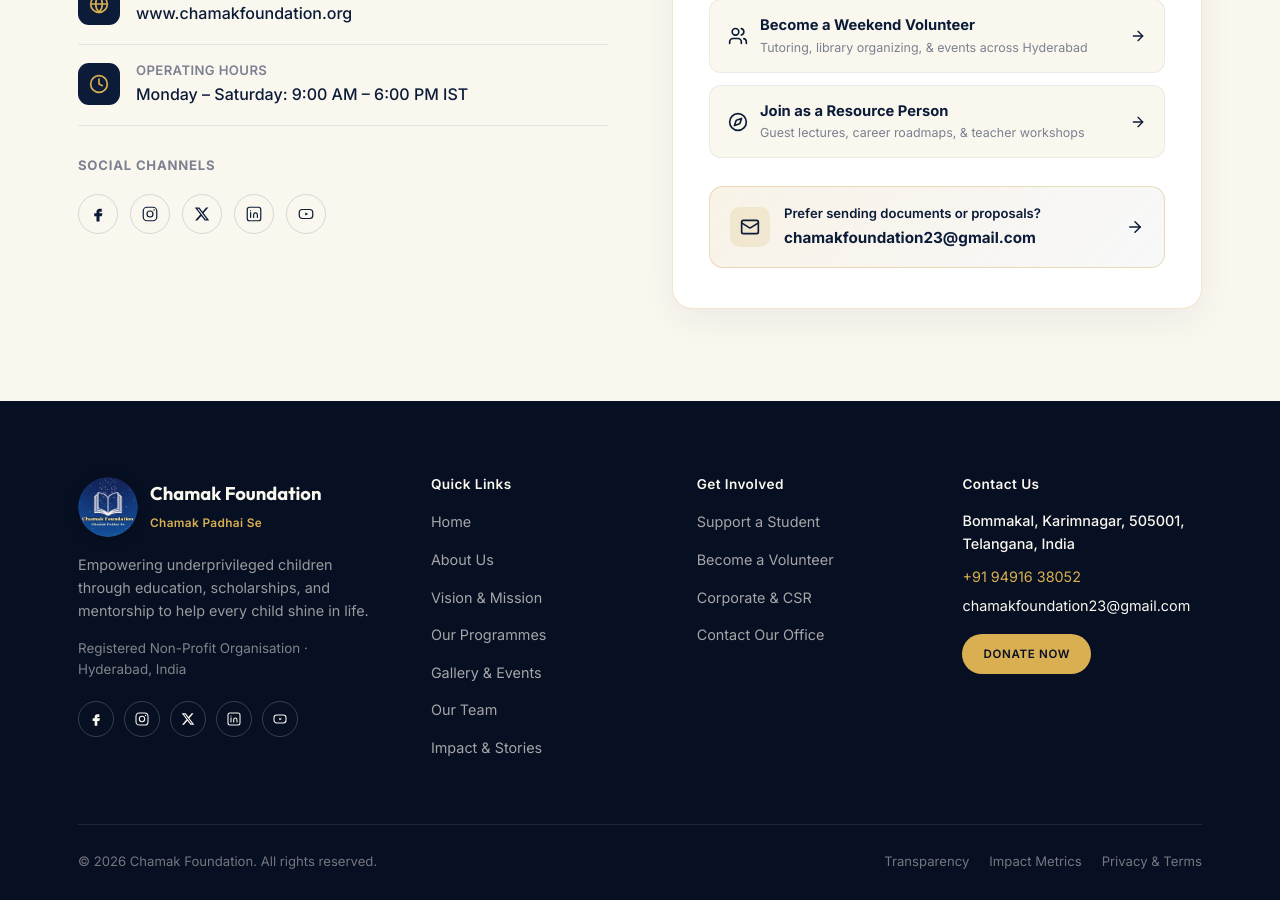
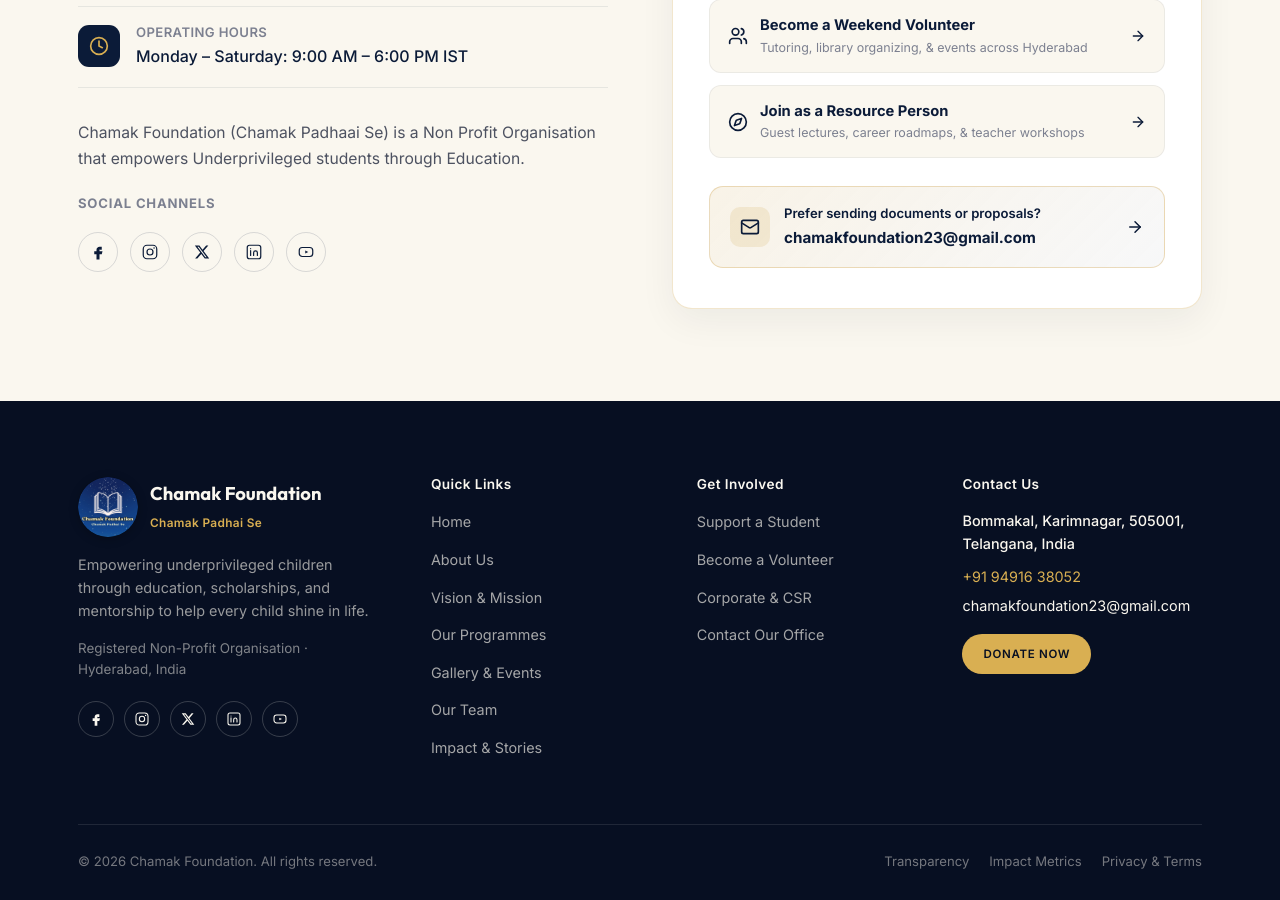
Before and after one commit to SAIKRISHNACHANDA/chamakfoundation.org, a Next.js app: page /contact in a window 1280 px wide. Shown: the part 1120-2020 px from the top of the page. Built offline with nearby package versions, Linux system fonts and the light colour scheme.

Commit message:
feat(contact): add foundation description above social channels

```diff
--- a/src/app/contact/page.js
+++ b/src/app/contact/page.js
@@ -81,7 +81,19 @@ export default function ContactPage() {
                 </div>
               </div>
 
-              <h4 style={{ marginTop: "32px", fontFamily: "var(--sans)", fontSize: "0.82rem", letterSpacing: "0.06em", color: "var(--ink-400)", textTransform: "uppercase", fontWeight: 700 }}>
+              <p
+                style={{
+                  marginTop: "32px",
+                  marginBottom: "0",
+                  color: "var(--ink-600)",
+                  fontSize: "0.98rem",
+                  lineHeight: 1.65,
+                }}
+              >
+                Chamak Foundation (Chamak Padhaai Se) is a Non Profit Organisation that empowers Underprivileged students through Education.
+              </p>
+
+              <h4 style={{ marginTop: "24px", fontFamily: "var(--sans)", fontSize: "0.82rem", letterSpacing: "0.06em", color: "var(--ink-400)", textTransform: "uppercase", fontWeight: 700 }}>
                 Social Channels
               </h4>
               <div className="social-row">
```
